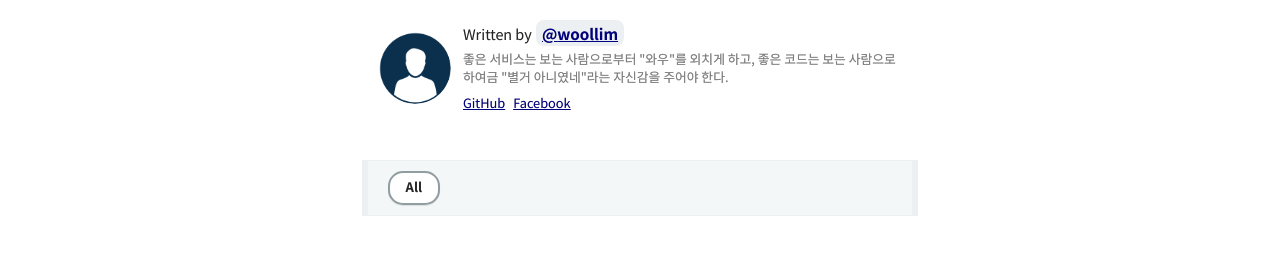
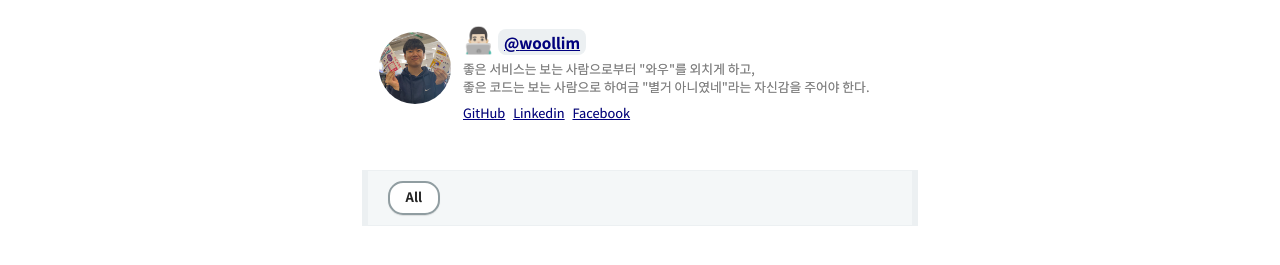
Before and after one commit to Woollim/wooll.im_blog, a Gatsby site: page / in a window 1280 px wide. Shown: the part 177-442 px from the top of the page. Built offline with nearby package versions, Linux system fonts and the light colour scheme; Gatsby itself is replaced by a stand-in of ours; some packages are replaced by stand-ins of ours; what typography-theme-github would draw is missing.

Commit message:
Bio HTML 내용 수정 및 Profile 사진 업로드

```diff
--- a/src/components/bio/index.jsx
+++ b/src/components/bio/index.jsx
@@ -23,28 +23,17 @@ export const Bio = () => (
                 }}
               />
               <div className="author-name">
-                <span className="author-name-prefix">Written by</span>
+                <span className="author-name-prefix">👨🏻‍💻</span>
                 <Link to={'/about'} className="author-name-content">
                   <span>@{author}</span>
                 </Link>
-                <div className="author-introduction">{introduction}</div>
+                <div className="author-introduction">{
+                  introduction.split('\n').map(line => <div>{line}</div>)
+                }</div>
                 <p className="author-socials">
-                  {social.github && (
-                    <a href={`https://github.com/${social.github}`}>GitHub</a>
-                  )}
-                  {social.medium && (
-                    <a href={`https://medium.com/${social.medium}`}>Medium</a>
-                  )}
-                  {social.twitter && (
-                    <a href={`https://twitter.com/${social.twitter}`}>
-                      Twitter
-                    </a>
-                  )}
-                  {social.facebook && (
-                    <a href={`https://www.facebook.com/${social.facebook}`}>
-                      Facebook
-                    </a>
-                  )}
+                  <a href={`https://github.com/${social.github}`}>GitHub</a>
+                  <a href={`https://www.linkedin.com/in/${social.linkedin}`}>Linkedin</a>
+                  <a href={`https://www.facebook.com/${social.facebook}`}>Facebook</a>
                 </p>
               </div>
             </div>
@@ -57,7 +46,7 @@ export const Bio = () => (
 
 const bioQuery = graphql`
   query BioQuery {
-    avatar: file(absolutePath: { regex: "/profile.png/" }) {
+    avatar: file(absolutePath: { regex: "/profile.jpg/" }) {
       childImageSharp {
         fixed(width: 72, height: 72) {
           ...GatsbyImageSharpFixed
@@ -69,9 +58,8 @@ const bioQuery = graphql`
         author
         introduction
         social {
-          twitter
           github
-          medium
+          linkedin
           facebook
         }
       }
--- a/src/components/bio/index.scss
+++ b/src/components/bio/index.scss
@@ -15,7 +15,7 @@
   }
 
   .author-name-prefix {
-    font-size: 90%;
+    font-size: 25px;
     margin-right: 4px;
   }
 
```
Also changed, not shown: content/assets/profile.jpg (added), content/assets/profile.png (deleted).
